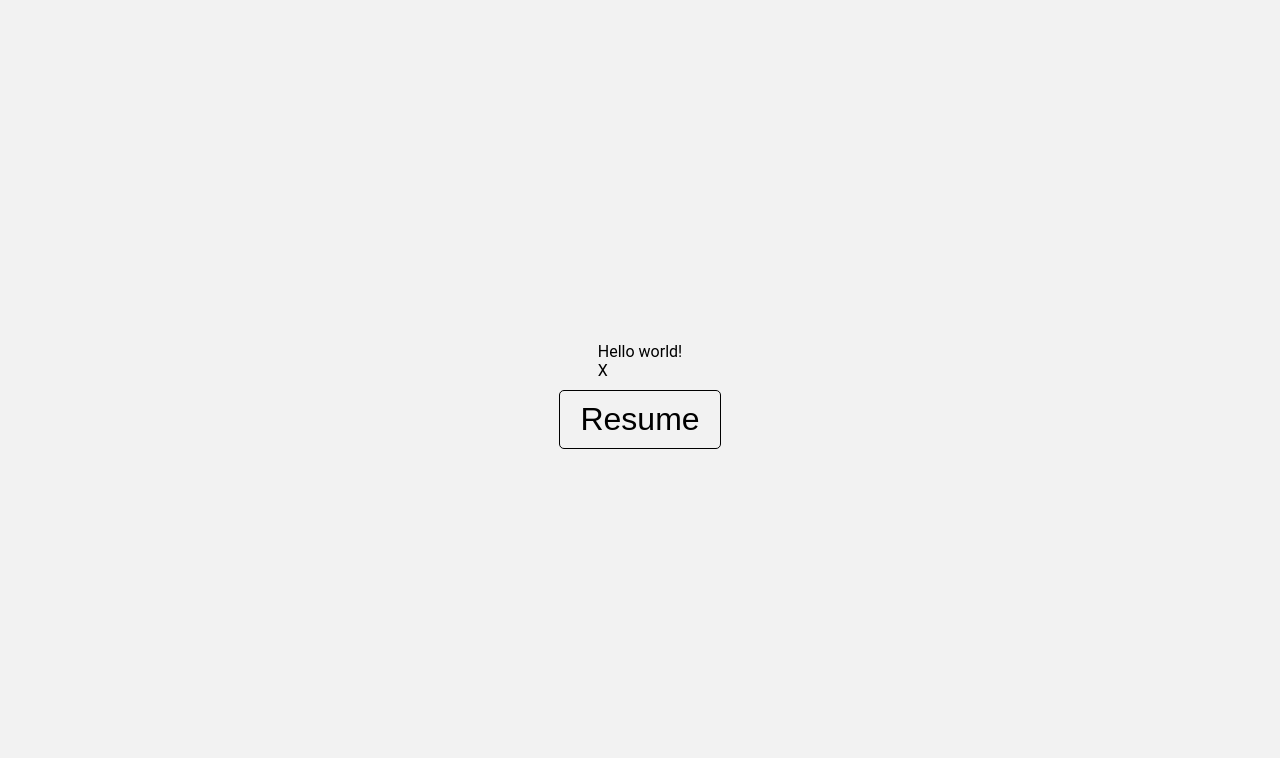
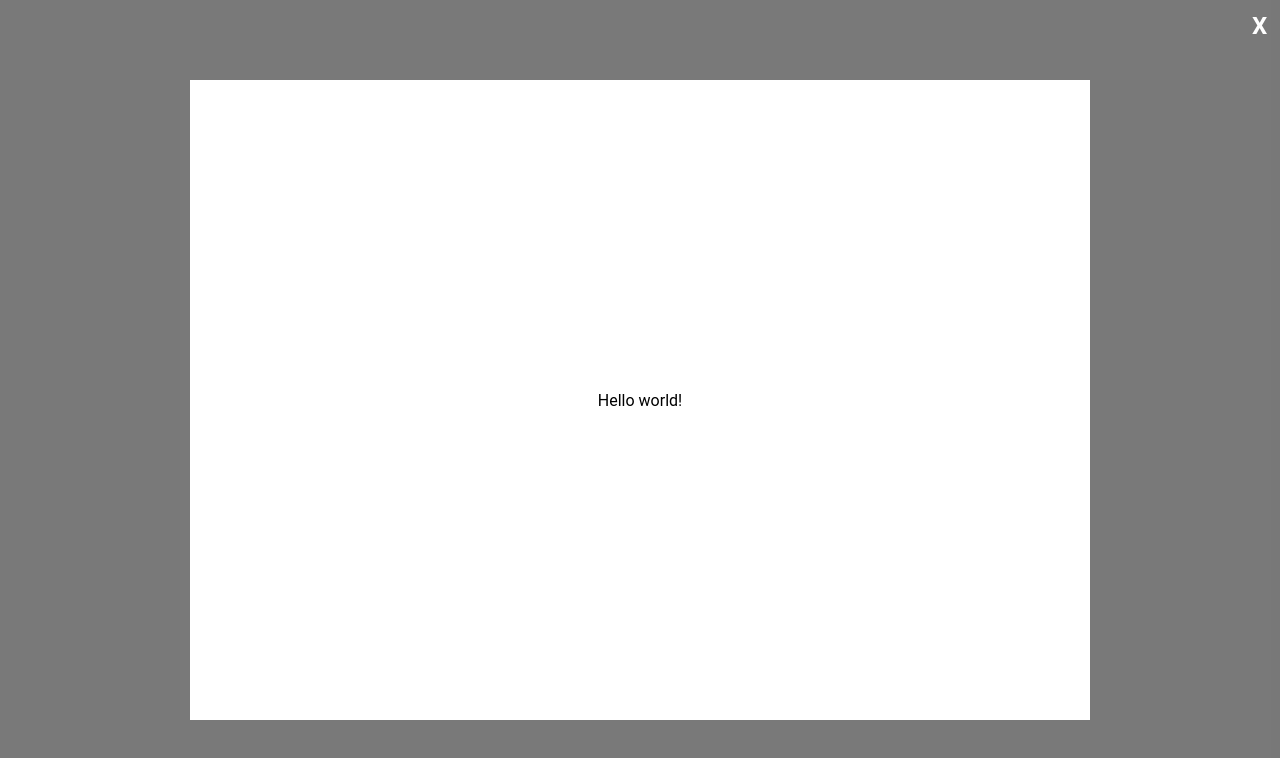
Before and after one commit to kaitcham/react-pdf-reader, a React (Create React App) app: page / in a window 1280 px wide. Both pictures are taken after a click on the button "Resume". Shown: the top 758 px of the page. Built offline with nearby package versions, Linux system fonts and the light colour scheme; the HTML template or start-up script is replaced by a standard one.

Commit message:
Add resume modal styles

```diff
--- a/src/index.css
+++ b/src/index.css
@@ -26,3 +26,48 @@ button {
   margin: 10px;
   cursor: pointer;
 }
+
+button:hover {
+  background-color: #000;
+  color: #fff;
+}
+
+.modal__background {
+  position: fixed;
+  top: 0;
+  left: 0;
+  width: 100%;
+  height: 100%;
+  background-color: rgba(0, 0, 0, 0.5);
+  display: flex;
+  justify-content: center;
+  align-items: center;
+}
+
+.modal__container {
+  width: 900px;
+  height: 80vh;
+  background-color: #fff;
+  display: flex;
+  justify-content: center;
+  align-items: center;
+}
+
+.close__icon {
+  color: #fff;
+  font-size: 24px;
+  font-weight: 600;
+  position: fixed;
+  top: 5px;
+  right: 5px;
+  width: 30px;
+  padding: 7px;
+  border-radius: 5px;
+  cursor: pointer;
+}
+
+@media (max-width: 768px) {
+  .modal__container {
+    width: 90%;
+  }
+}
```
